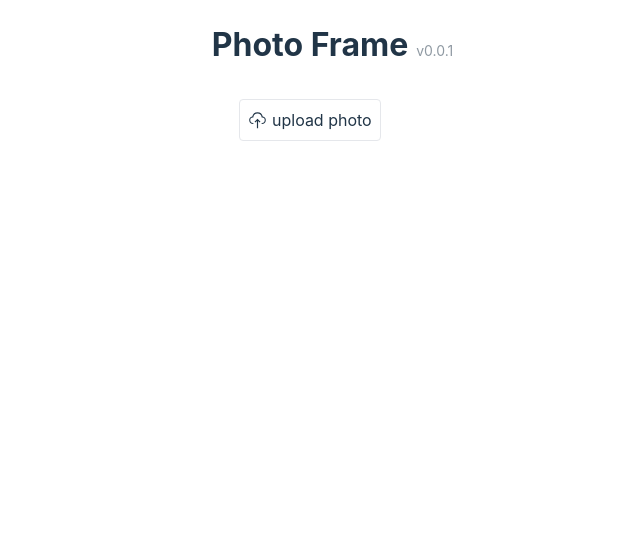
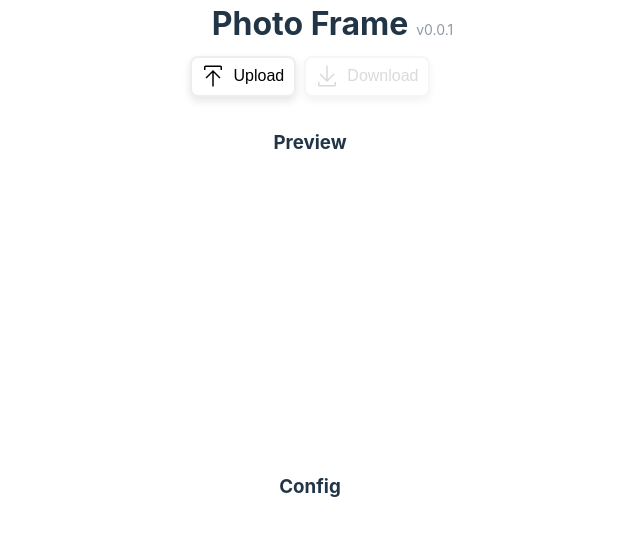
Before and after one commit to qzda/photo-watermark, a Vue app: page / in a window 1280 px wide. Shown: the top 536 px of the page, without its empty margins (330-970 px from the left). Built offline with nearby package versions, Linux system fonts and the light colour scheme.

Commit message:
feat: basic layout

```diff
--- a/index.html
+++ b/index.html
@@ -1,16 +1,24 @@
-<!doctype html>
+<!DOCTYPE html>
 <html lang="en">
-
   <head>
     <meta charset="UTF-8" />
-  <link rel="icon" type="image/svg+xml" href="/vite.svg" />
-  <meta name="viewport" content="width=device-width, initial-scale=1.0" />
+    <link
+      rel="icon"
+      type="image/svg+xml"
+      href="/vite.svg"
+    />
+    <meta
+      name="viewport"
+      content="width=device-width, initial-scale=1.0"
+    />
     <title>Photo Frame</title>
   </head>
 
   <body>
     <div id="app"></div>
-  <script type="module" src="/src/main.ts"></script>
+    <script
+      type="module"
+      src="/src/main.ts"
+    ></script>
   </body>
-
 </html>
--- a/package.json
+++ b/package.json
@@ -17,6 +17,7 @@
   "devDependencies": {
     "@iconify-json/carbon": "^1.1.36",
     "@vitejs/plugin-vue": "^5.0.5",
+    "sass": "^1.83.0",
     "typescript": "^5.2.2",
     "unocss": "^0.61.6",
     "vite": "^5.3.4",
--- a/src/App.vue
+++ b/src/App.vue
@@ -37,8 +37,9 @@
     }
   });
 
-  function choiceDir() {
-    fileDialog.reset();
+  function choiceDir(e: MouseEvent) {
+    e.preventDefault();
+    // fileDialog.reset();
     fileDialog.open();
   }
 
@@ -46,31 +47,50 @@
 </script>
 
 <template>
-  <h1 class="relative">
+  <h1 class="relative my-0">
     <span>Photo Frame</span>
     <span class="font-400 text-sm op50 absolute bottom-2 mx-2">v{{ version }}</span>
   </h1>
 
   <div class="xy-center gap-2">
-    <div
+    <button
       @click="choiceDir"
-      class="box"
+      class="btn xy-center"
     >
-      <i class="i-carbon-cloud-upload" />
-      <span> upload photo</span>
+      <i class="i-carbon-upload text-xl font-bold" />
+      <span>Upload</span>
+    </button>
+
+    <button
+      class="btn xy-center disabled:op-50"
+      :disabled="!uploadImg"
+    >
+      <i class="i-carbon-download text-xl font-bold" />
+      <span>Download</span>
+    </button>
+  </div>
+
+  <div class="my-2"></div>
+
+  <div class="flex-1 yx-center flex-wrap px-2 pb-2">
+    <h3 class="my-0">Preview</h3>
+    <div class="min-h-300px max-h-300px xy-center">
+      <img
+        v-if="uploadImg"
+        class="w-100% h-100%"
+        style="object-fit: contain"
+        :src="uploadImg.fileDataUrl"
+        @click="choiceDir"
+      />
+    </div>
+
+    <h3 class="my-0">Config</h3>
+    <div class="flex-1 min-w-300px">
+      <pre
+        v-if="uploadImg"
+        class="box text-left m-0 overflow-auto"
+        >{{ JSON.stringify(uploadImg.exif, null, 2) }}</pre
+      >
     </div>
   </div>
-
-  <div
-    v-if="uploadImg"
-    class="box"
-  >
-    <!-- <div
-      class=""
-      :style="{
-        backgroundImage: `url(&quot;${uploadImg.fileDataUrl}&quot;)`,
-      }"
-    ></div> -->
-    <pre class="text-left">{{ JSON.stringify(uploadImg.exif, null, 2) }}</pre>
-  </div>
 </template>
--- a/src/main.ts
+++ b/src/main.ts
@@ -1,6 +1,6 @@
 import { createApp } from "vue";
 import "virtual:uno.css";
-import "./style.css";
+import "./style.scss";
 import App from "./App.vue";
 
 createApp(App).mount("#app");
--- a/src/style.css
+++ /dev/null
@@ -1,38 +0,0 @@
-:root {
-  font-family: Inter, system-ui, Avenir, Helvetica, Arial, sans-serif;
-  line-height: 1.5;
-  font-weight: 400;
-
-  color-scheme: light dark;
-  color: rgba(255, 255, 255, 0.87);
-  background-color: #242424;
-
-  font-synthesis: none;
-  text-rendering: optimizeLegibility;
-  -webkit-font-smoothing: antialiased;
-  -moz-osx-font-smoothing: grayscale;
-}
-
-@media (prefers-color-scheme: light) {
-  :root {
-    color: #213547;
-    background-color: #ffffff;
-  }
-}
-
-body {
-  margin: 0;
-}
-
-#app {
-  max-width: 1280px;
-  min-width: 390px;
-  height: 100vh;
-  margin: 0 auto;
-  padding: 0 0.5rem;
-  text-align: center;
-
-  display: flex;
-  flex-direction: column;
-  gap: 0.5rem;
-}
--- /dev/null
+++ b/src/style.scss
@@ -0,0 +1,73 @@
+:root {
+  font-family: Inter, system-ui, Avenir, Helvetica, Arial, sans-serif;
+  line-height: 1.5;
+  font-weight: 400;
+
+  color-scheme: light dark;
+  color: rgba(255, 255, 255, 0.87);
+  background-color: #242424;
+
+  font-synthesis: none;
+  text-rendering: optimizeLegibility;
+  -webkit-font-smoothing: antialiased;
+  -moz-osx-font-smoothing: grayscale;
+}
+
+@media (prefers-color-scheme: light) {
+  :root {
+    color: #213547;
+    background-color: #ffffff;
+  }
+}
+
+* {
+  box-sizing: border-box;
+}
+
+body {
+  margin: 0;
+}
+
+#app {
+  max-width: 1600px;
+  min-width: 390px;
+  overflow-x: hidden;
+  height: 100vh;
+  margin: 0 auto;
+  padding: 0 1px;
+  text-align: center;
+
+  display: flex;
+  flex-direction: column;
+  gap: 0.5rem;
+}
+
+button {
+  cursor: pointer;
+  display: inline-block;
+  padding: 0.4rem 0.6rem;
+  outline: none;
+  font-size: 16px;
+  text-align: center;
+  text-decoration: none;
+  // color: #333;
+  background-color: #fff;
+  border: 2px solid #eee;
+  border-radius: 8px;
+  box-shadow: 0 4px 8px rgba(0, 0, 0, 0.1);
+  transition: all 0.3s ease-in-out;
+
+  &:hover {
+    background-color: #f2f2f2;
+    border-color: #ddd;
+    box-shadow: 0 8px 16px rgba(0, 0, 0, 0.2);
+    transform: translateY(-2px);
+  }
+
+  &:active {
+    background-color: #e6e6e6;
+    border-color: #ccc;
+    box-shadow: none;
+    transform: translateY(0);
+  }
+}
--- a/unocss.config.ts
+++ b/unocss.config.ts
@@ -15,8 +15,8 @@ export default defineConfig({
     "yx-center": "flex flex-col gap-2 justify-center items-center",
     "xy-between": "flex gap-2 justify-between items-center",
     "yx-between": "flex gap-2 flex-col justify-between items-center",
-    link: "cursor-pointer select-none transition duration-200 ease-in-out op-75 hover:op-100",
-    box: "border-base rd p2 box-border",
+    link: "cursor-pointer select-none transition ease-in-out op-75 hover:op-100",
+    box: "border-base rd p2 box-border w-100% h-100%",
   },
   presets: [
     presetUno(),
```
Also changed, not shown: 1 other file (tests, documents, lock files or other folders). Lines whose indentation alone changed are shown as unchanged.
